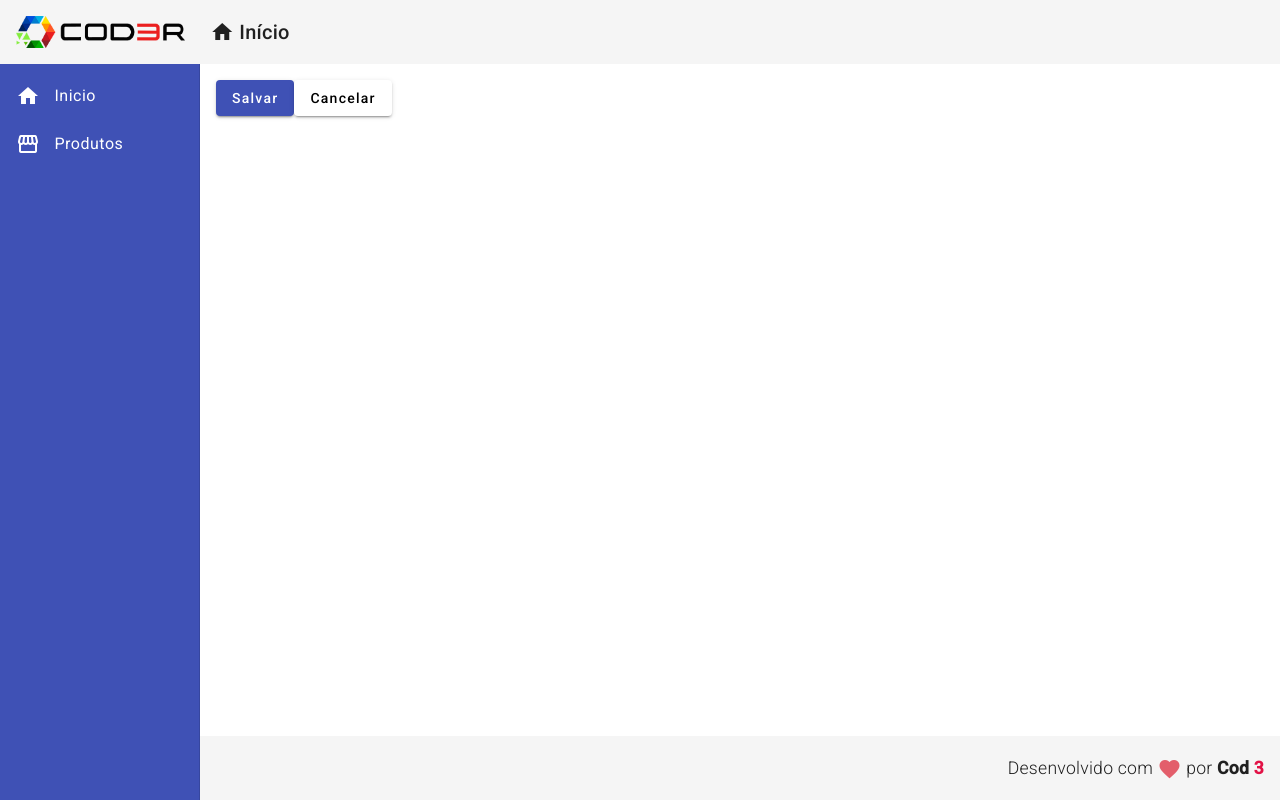
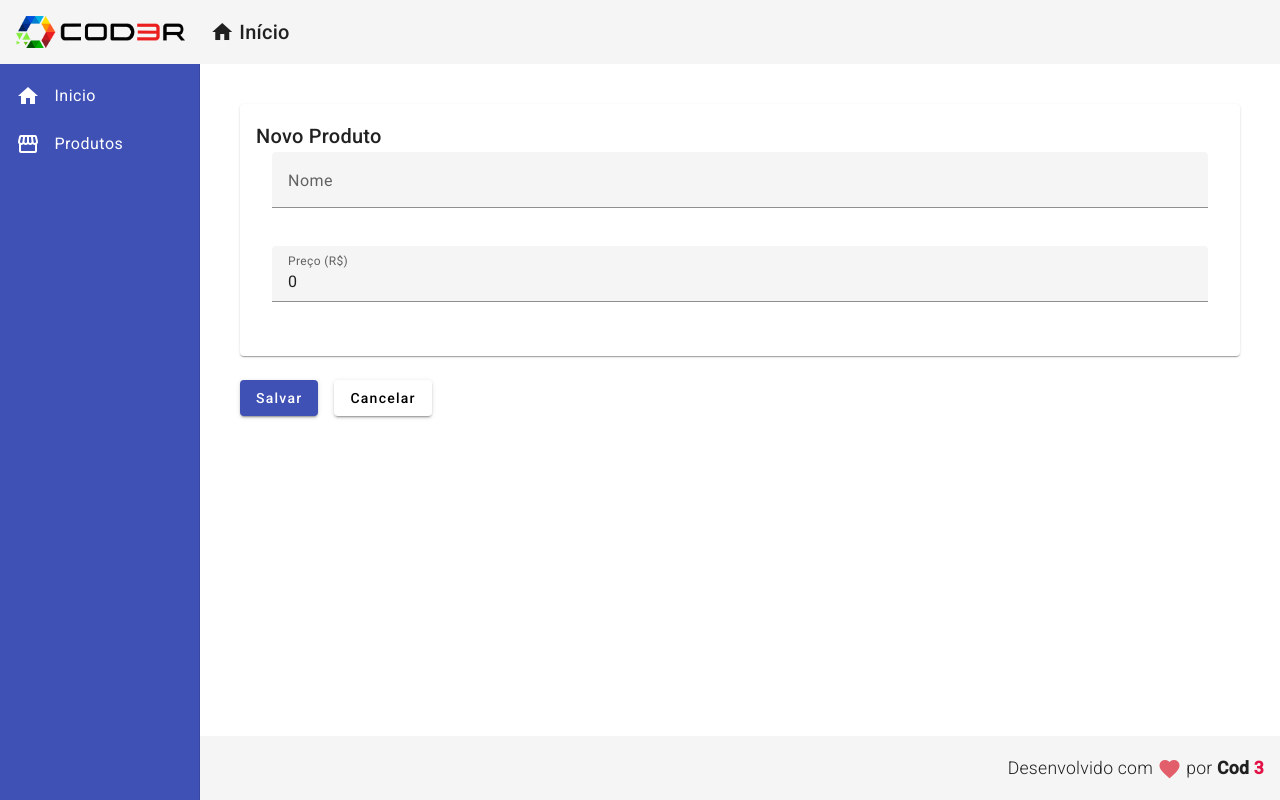
Before and after one commit to Ruicavalcanti/curso-angular-cod3r, an Angular app in the folder frontend/: page /products/create in a window 1280 px wide. Built offline with nearby package versions, Linux system fonts and the light colour scheme.

Commit message:
Criando Formulario Criar Produto

```diff
--- a/frontend/src/app/components/product/product-create/product-create.component.css
+++ b/frontend/src/app/components/product/product-create/product-create.component.css
@@ -0,0 +1,16 @@
+.form-card {
+    margin: 24px;
+    padding: 16px;
+}
+
+.product-form {
+    display: flex;
+    flex-direction: column;
+    gap: 16px;
+}
+
+.button-group {
+    display: flex;
+    gap: 16px;
+    margin: 16px 24px;
+}
--- a/frontend/src/app/components/product/product-create/product-create.component.html
+++ b/frontend/src/app/components/product/product-create/product-create.component.html
@@ -1,2 +1,21 @@
-<button mat-raised-button (click)="createProduct()" color="primary">Salvar</button>
-<button mat-raised-button (click)="cancel()" class="default">Cancelar</button>
+<mat-card class="form-card">
+    <mat-card-title> Novo Produto </mat-card-title>
+    <mat-card-content>
+        <form class="product-form">
+            <mat-form-field appearance="fill">
+                <mat-label>Nome</mat-label>
+                <input matInput [(ngModel)]="product.name" name="name">
+            </mat-form-field>
+
+            <mat-form-field appearance="fill">
+                <mat-label>Preço (R$)</mat-label>
+                <input matInput type="number" [(ngModel)]="product.price" name="price">
+            </mat-form-field>
+        </form>
+    </mat-card-content>
+</mat-card>
+
+<div class="button-group">
+    <button mat-raised-button color="primary" (click)="createProduct()">Salvar</button>
+    <button mat-raised-button color="" (click)="cancel()">Cancelar</button>
+</div>
--- a/frontend/src/app/components/product/product-create/product-create.component.ts
+++ b/frontend/src/app/components/product/product-create/product-create.component.ts
@@ -3,16 +3,22 @@ import { Router } from '@angular/router';
 import { ProductService } from './../product.service';
 import { MatButtonModule } from '@angular/material/button';
 import { Product } from '../product.model';
+import { FormsModule } from '@angular/forms';
+import { MatFormFieldModule } from '@angular/material/form-field';
+import { MatInputModule } from '@angular/material/input';
+import { MatCardModule } from '@angular/material/card'; // ✅ adicione isso
+
+
 @Component({
   selector: 'app-product-create',
-  imports: [MatButtonModule],
+  imports: [MatButtonModule,FormsModule,MatFormFieldModule,MatInputModule,MatCardModule],
   templateUrl: './product-create.component.html',
   styleUrl: './product-create.component.css'
 })
 export class ProductCreateComponent {
   product: Product = {
-    name: 'Produto de Teste',
-    price: 125.98
+    name: '',
+    price: 0.00
   }
   constructor(private productService: ProductService,
     private router: Router) { }
```
Also changed, not shown: 1 other file (tests, documents, lock files or other folders).
